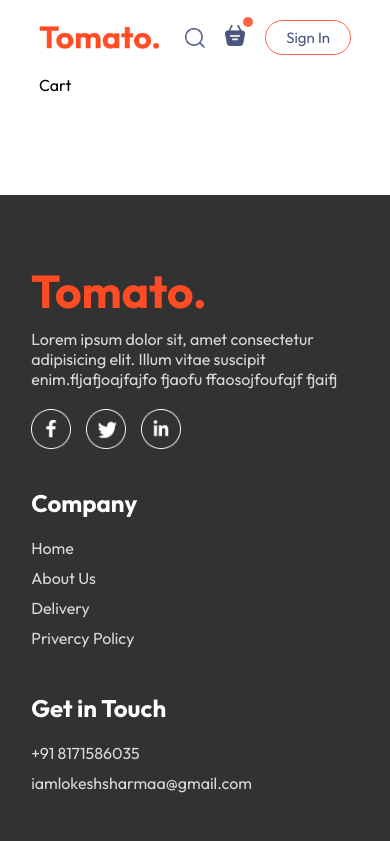
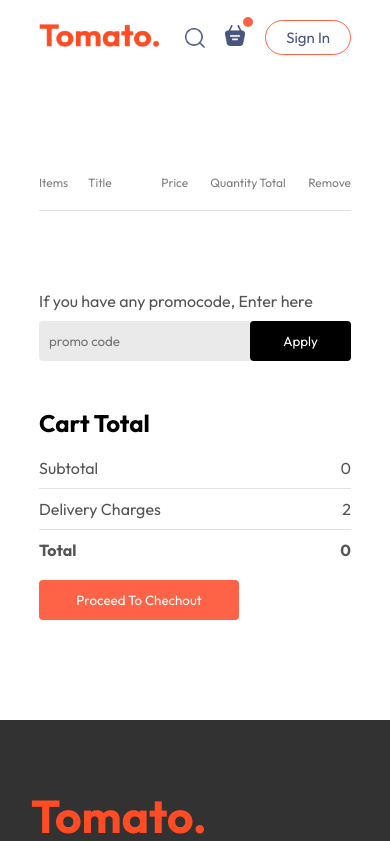
Before and after one commit to Lokeshsharmaa-01/Foody, a React (Vite) app in the folder frontend/: page /cart in a window 390 px wide. Shown: the top 841 px of the page. Built offline with nearby package versions, Linux system fonts and the light colour scheme.

Commit message:
added cart and make it responsive

```diff
--- a/frontend/src/components/Navbar/Navbar.jsx
+++ b/frontend/src/components/Navbar/Navbar.jsx
@@ -8,7 +8,7 @@
     const [menu,setMenu] = useState("home")
   return (
     <div className='navbar'>
-        <img src={assets.logo} alt=""  className='logo'/>
+        <Link to='/'><img src={assets.logo} alt=""  className='logo'/></Link>
 
         <ul className="navbar-menu">
             <Link to='/' onClick={() => setMenu("home")} className={menu === "home"?"active":""}>Home</Link>
@@ -19,7 +19,7 @@
         <div className="navbar-right">
             <img src={assets.search_icon} alt="" />
             <div className="navbar-search-icon">
-                <img src={assets.basket_icon} alt="" />
+                <Link to='/cart'><img src={assets.basket_icon} alt="" /></Link>
                 <div className="dot"></div>
             </div>
             <button onClick={() => setShowLogin(true)}>Sign In</button>
--- a/frontend/src/pages/Cart/Cart.css
+++ b/frontend/src/pages/Cart/Cart.css
@@ -0,0 +1,101 @@
+.cart{
+    margin-top: 100px;
+}
+.cart-items-title{
+    display: grid;
+    grid-template-columns: 1fr 1.5fr 1fr 1fr 1fr 0.5fr;
+    align-items: center;
+    color: gray;
+    font-size: max(1vw,12px);
+}
+.cart-items-item{
+    margin: 10px;
+    color: black;
+}
+.cart-items-item img{
+    width: 50px;
+}
+
+.cart hr{
+    height: 1px;
+    background-color: #e2e2e2;
+    border: none;
+}
+.cart-items-item .cross{
+    cursor: pointer;
+}
+
+.cart-bottom{
+    margin-top: 80px;
+    display: flex;
+    justify-content: space-between;
+    gap: max(12vw,20px);
+
+}
+
+.cart-total{
+    flex: 1;
+    display: flex;
+    flex-direction: column;
+    gap: 20px;
+}
+
+.cart-total-details{
+    display: flex;
+    justify-content: space-between;
+    color: #555;
+}
+.cart-total hr{
+    margin: 10px 0px;
+}
+
+.cart-total button{
+    border: none;
+    color: white;
+    background-color: tomato;
+    width: max(15vw,200px);
+    padding: 12px 0px;
+    border-radius: 4px;
+    cursor: pointer;
+
+}
+.cart-promocode{
+    flex: 1;
+
+}
+.cart-promocode p{
+    color: #555;
+}
+
+.cart-promocode-input{
+    margin-top: 10px;
+    display: flex;
+    justify-content: space-between;
+    align-items: center;
+    background-color: #eaeaea;
+    border-radius: 4px;
+}
+
+.cart-promocode-input input{
+    background: transparent;
+    border: none;
+    outline: none;
+    padding: 10px;
+
+}
+.cart-promocode-input button{
+    width: max(10vw,150px);
+    padding: 12px 5px;
+    background-color: black;
+    border: none;
+    color: white;
+    border-radius: 4px;
+}
+@media (max-width:750px) {
+    .cart-bottom{
+        flex-direction: column-reverse;
+    }
+    .cart-promocode{
+        justify-content: start;
+    }
+}
--- a/frontend/src/pages/Cart/Cart.jsx
+++ b/frontend/src/pages/Cart/Cart.jsx
@@ -1,8 +1,74 @@
-import React from 'react'
+import React, { useContext } from 'react'
 import './Cart.css'
+import { StoreContext } from '../../context/StoreContext'
 const Cart = () => {
+  const {cartItems,food_list,removeFromCart} = useContext(StoreContext)
   return (
-    <div>Cart</div>
+    <div className='cart'>
+      <div className="cart-items">
+        <div className="cart-items-title">
+          <p>Items</p>
+          <p>Title</p>
+          <p>Price</p>
+          <p>Quantity</p>
+          <p>Total</p>
+          <p>Remove</p>
+        </div>
+        <br />
+        <hr />
+        {food_list.map((item,index) =>{
+          if(cartItems[item._id] >0){
+            return(
+              <div>
+
+
+              <div className="cart-items-title cart-items-item">
+                <img src={item.image} alt="" />
+                <p>{item.name}</p>
+                <p>₹{item.price}</p>
+                <p>{cartItems[item._id]}</p>
+                <p>₹{cartItems[item._id]*item.price}</p>
+                <p className='cross' onClick={()=>removeFromCart(item._id)}>x</p>
+              </div>
+              <hr />
+
+              </div>
+            )
+          }
+        })}
+      </div>
+      <div className="cart-bottom">
+        <div className="cart-total">
+          <h2>Cart Total</h2>
+          <div>
+            <div className="cart-total-details">
+              <p>Subtotal</p>
+              <p>{0}</p>
+            </div>
+            <hr />
+            <div className="cart-total-details">
+              <p>Delivery Charges</p>
+              <p>{2}</p>
+            </div>
+            <hr />
+            <div className="cart-total-details">
+              <b>Total</b>
+              <b>{0}</b>
+            </div>
+          </div>
+            <button>Proceed To Chechout</button>
+        </div>
+        <div className="cart-promocode">
+          <div>
+            <p>If you have any promocode, Enter here</p>
+            <div className="cart-promocode-input">
+              <input type="text" placeholder='promo code' />
+              <button>Apply</button>
+            </div>
+          </div>
+        </div>
+      </div>
+    </div>
   )
 }
 
```
